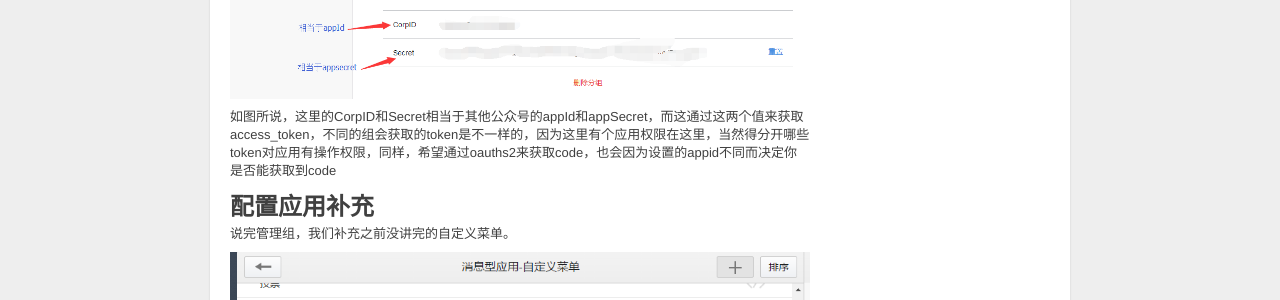
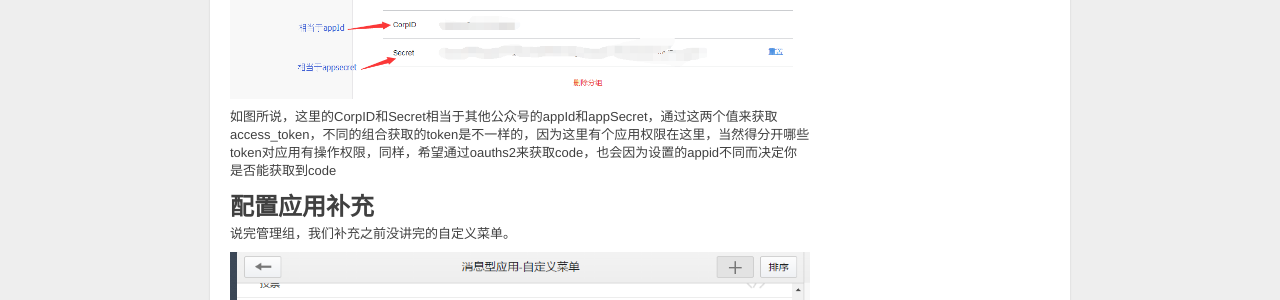
Before and after one commit to t3reezhou/t3reezhou.github.io, a Jekyll site: the page built from _posts/2016-01-23-qy-wechat.md, in a window 1280 px wide and 900 px high, scrolled down 4909 px. Shown: the part 151-451 px from the top of the window. Built offline with Jekyll 4.4.1, drawn with Linux system fonts in a browser that asks for light colours; comment, search, counter and statistics services are not loaded.

Commit message:
modified post

```diff
--- a/_posts/2016-01-23-qy-wechat.md
+++ b/_posts/2016-01-23-qy-wechat.md
@@ -89,7 +89,7 @@ URL为你要处理用户事件的域名，Token和EncodingAESKey建议直接点
 
 ![配置管理组-5](/public/qywechat160123/set-manager-5.png)
 
-如图所说，这里的CorpID和Secret相当于其他公众号的appId和appSecret，而这通过这两个值来获取access_token，不同的组会获取的token是不一样的，因为这里有个应用权限在这里，当然得分开哪些token对应用有操作权限，同样，希望通过oauths2来获取code，也会因为设置的appid不同而决定你是否能获取到code
+如图所说，这里的CorpID和Secret相当于其他公众号的appId和appSecret，通过这两个值来获取access_token，不同的组合获取的token是不一样的，因为这里有个应用权限在这里，当然得分开哪些token对应用有操作权限，同样，希望通过oauths2来获取code，也会因为设置的appid不同而决定你是否能获取到code
 
 ## 配置应用补充
 
```
